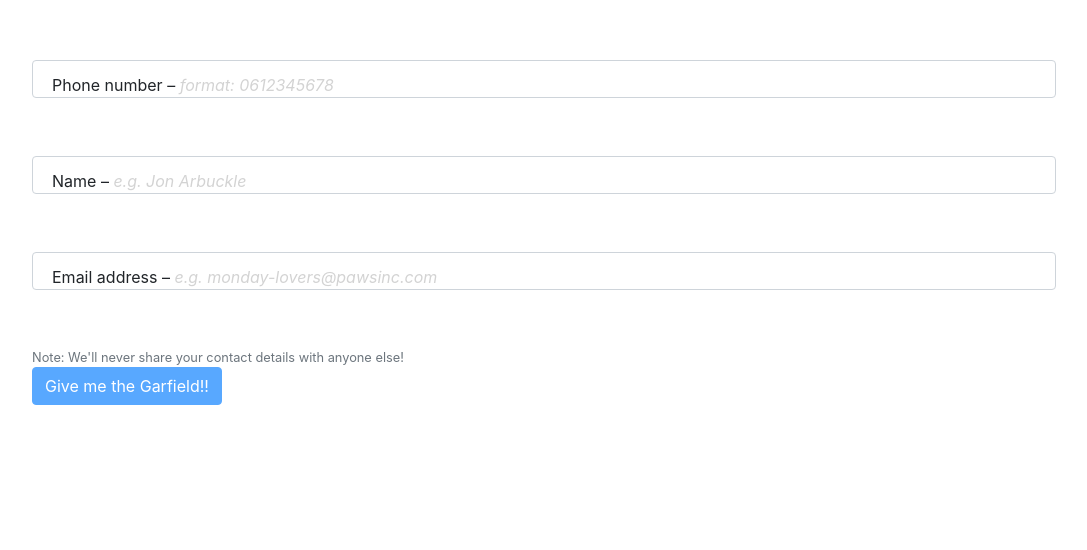
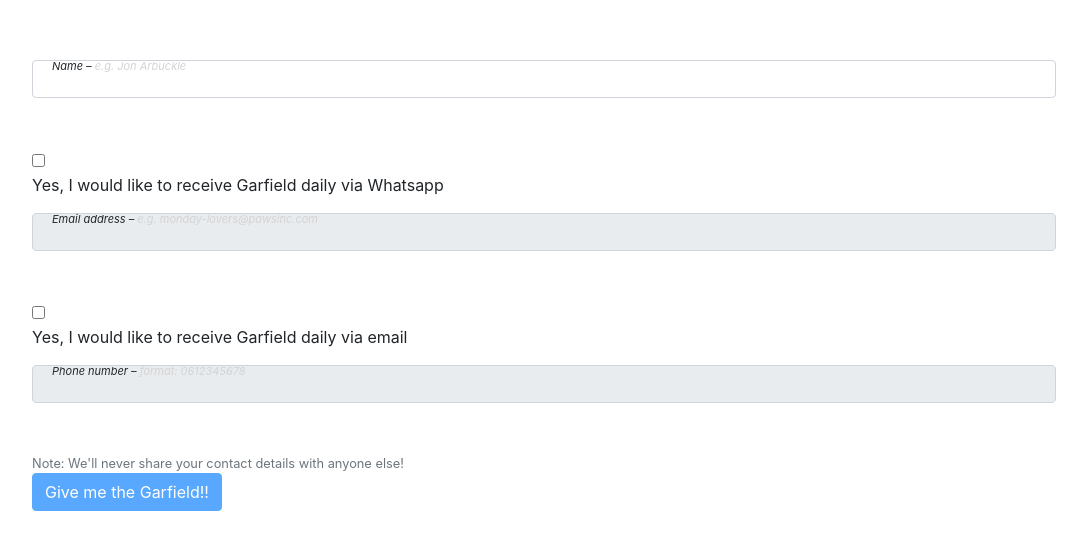
Before and after one commit to robertlangereis/garfield-angular-from, an Angular app: page / in a window 1280 px wide. Shown: the part 196-746 px from the top of the page, without its empty margins (96-1183 px from the left). Built offline with nearby package versions, Linux system fonts and the light colour scheme.

Commit message:
checkboxes implemented with required check

```diff
--- a/src/app/form/form.component.html
+++ b/src/app/form/form.component.html
@@ -1,23 +1,8 @@
 <div class="box">
   <form (ngSubmit)="onSubmit(form)" #form="ngForm" class="go-bottom">
+
     <div class="form-group">
-
-      <input
-        aria-describedby="phoneNrHelp"
-        type="text"
-        id="phone"
-        name="phone"
-        class="form-control inputText"
-        [ngModel]="phoneNumber"
-        required
-        #nameCtrl="ngModel"
-      />
-      <label class="floating-label" htmlFor="phone"> Phone number – <span class="grey">format: 0612345678</span></label>
-      <span class="help-block" *ngIf="nameCtrl.invalid && nameCtrl.touched"
-        >Please provide us with your Phone number</span
-      >
-    </div>
-    <div class="form-group">
+      <!-- <input type="checkbox" name="name" (click)="checkboxCheck($event.target)"/> -->
       <input
         aria-describedby="nameHelp"
         type="text"
@@ -25,19 +10,20 @@
         name="name"
         class="form-control inputText"
         [ngModel]="name"
-        required
         #nameCtrl="ngModel"
       />
       <label class="floating-label" htmlFor="name"> Name – <span class="grey">e.g. Jon Arbuckle</span></label>
 
       <span class="help-block" *ngIf="nameCtrl.invalid && nameCtrl.touched"
-        >Please provide us with your Name</span
+        >*Name is required</span
       >
     </div>
     <div class="form-group">
 
+      <input type="checkbox" name="email" (click)="checkboxCheck($event.target)"/><p>Yes, I would like to receive Garfield daily via Whatsapp</p>
       <input
         aria-describedby="emailHelp"
+        [disabled]="!emailChecked"
         type="text"
         id="email"
         name="email"
@@ -47,14 +33,33 @@
         #emailCtrl="ngModel"
       />
       <label class="floating-label" htmlFor="email"> Email address – <span class="grey">e.g. monday-lovers@pawsinc.com</span></label>
+      <span class="help-block" *ngIf="emailCtrl.invalid && emailCtrl.touched"
+      >*Email address is required</span
+      >
     </div>
-      <span class="help-block" *ngIf="emailCtrl.invalid && emailCtrl.touched"
-      >Please provide us with your email address*</span
-      >
+
+      <div class="form-group">
+        <input type="checkbox" name="phone" (click)="checkboxCheck($event.target)"/><p>Yes, I would like to receive Garfield daily via email</p>
+        <input
+          aria-describedby="phoneNrHelp"
+          [disabled]="!phoneChecked"
+          type="text"
+          id="phone"
+          name="phone"
+          class="form-control inputText"
+          [ngModel]="phoneNumber"
+          required
+          #nameCtrl="ngModel"
+        />
+        <label class="floating-label" htmlFor="phone"> Phone number – <span class="grey">format: 0612345678</span></label>
+        <span class="help-block" *ngIf="nameCtrl.invalid && nameCtrl.touched"
+          >*Phone number is required</span
+        >
+      </div>
       <small id="emailHelp" class="form-text text-muted"
         >Note: We'll never share your contact details with anyone else!</small
       >
-    <button class="btn btn-primary" type="submit" [disabled]="form.invalid">
+    <button class="btn btn-primary" type="submit" [disabled]="!(emailChecked || phoneChecked)">
       Give me the Garfield!!
     </button>
   </form>
--- a/src/app/form/form.component.ts
+++ b/src/app/form/form.component.ts
@@ -1,24 +1,35 @@
-import { Component, OnInit } from '@angular/core';
-import { FormService } from '../form.service';
+import { Component, OnInit } from "@angular/core";
+import { FormService } from "../form.service";
 
 @Component({
-  selector: 'app-form',
-  templateUrl: './form.component.html',
-  styleUrls: ['./form.component.scss']
+  selector: "app-form",
+  templateUrl: "./form.component.html",
+  styleUrls: ["./form.component.scss"]
 })
 export class FormComponent implements OnInit {
-
-  phoneNumber = '';
-  name = '';
-  email = '';
+  phoneNumber = "";
+  name = "";
+  email = "";
   formService: FormService;
-
+  nameChecked = false;
+  emailChecked = false;
+  phoneChecked = false;
+  formValid = false
 
   constructor(formService: FormService) {
     this.formService = formService;
   }
 
   ngOnInit() {
+    console.log(this.emailChecked);
+    console.log(this.phoneChecked);
+  }
+
+  checkboxCheck(input) {
+    console.log(input.checked, "event");
+    if (input.name === "name") this.nameChecked = input.checked;
+    if (input.name === "email") this.emailChecked = input.checked;
+    if (input.name === "phone") this.phoneChecked = input.checked;
   }
 
 
@@ -27,7 +38,10 @@
       return;
     }
     console.log(submittedForm);
-    this.formService.addGarfieldFan(submittedForm.value.name, submittedForm.value.phone, submittedForm.value.email);
+    this.formService.addGarfieldFan(
+      submittedForm.value.name,
+      submittedForm.value.phone,
+      submittedForm.value.email
+    );
   }
-
 }
```
